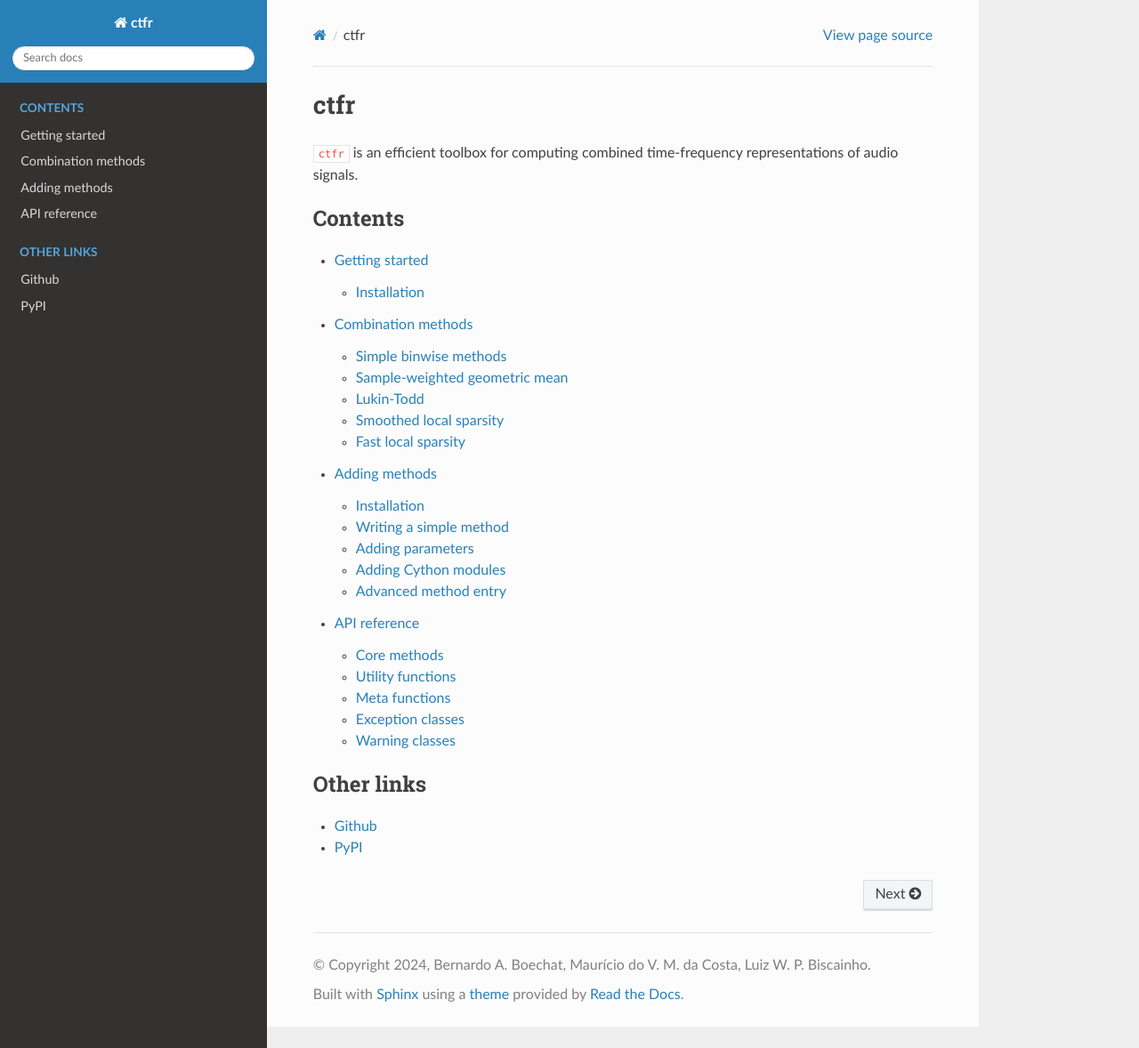
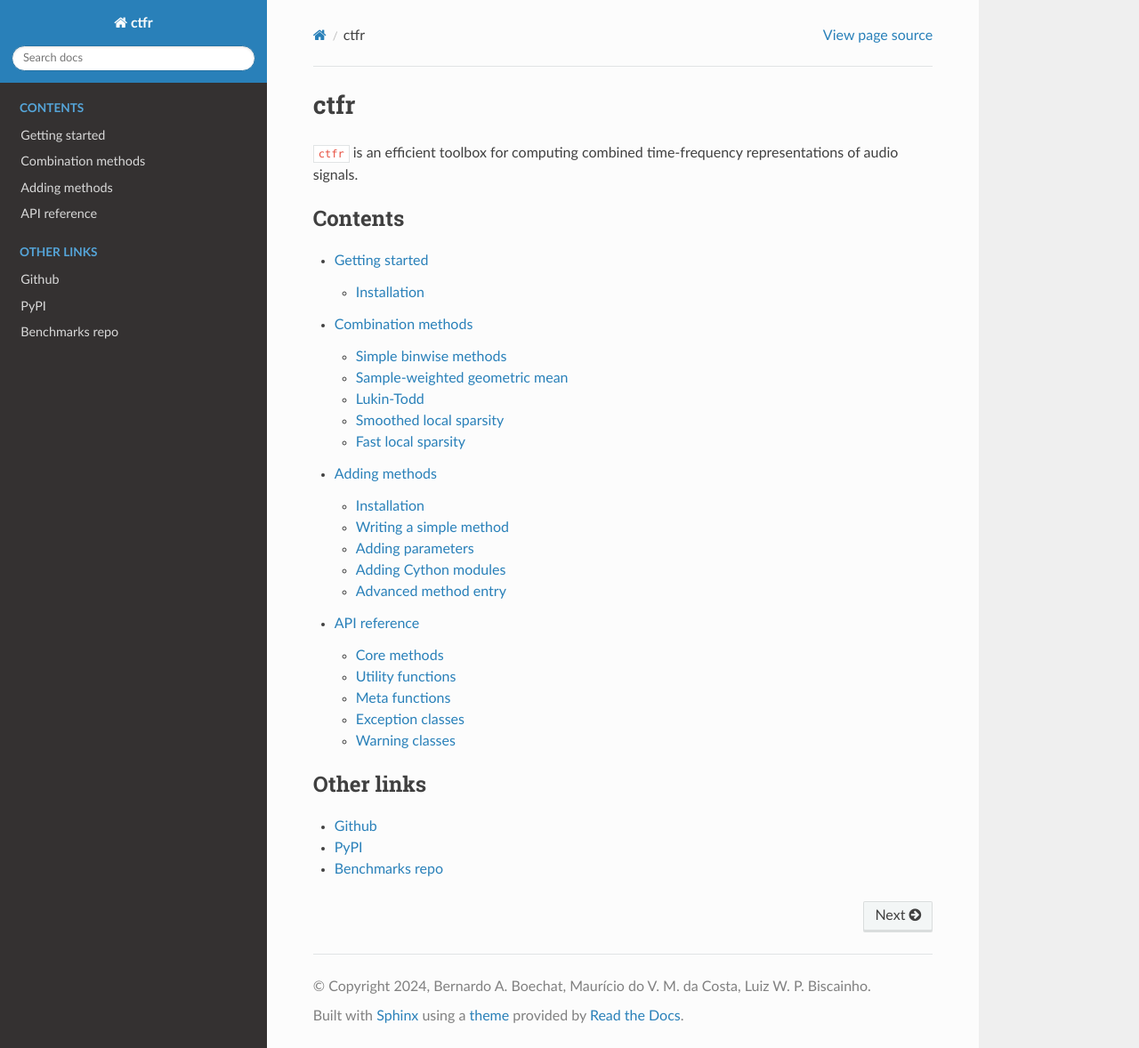
Before and after one commit to b-boechat/ctfr, a Sphinx documentation site: the page built from docs/index.rst, in a window 1280 px wide and 1178 px high. Shown: the whole window at 89% size. Built offline with Sphinx 7.4.7 and the Read the Docs theme 3.1.0, drawn with Linux system fonts in a browser that asks for light colours; formulas are drawn with MathJax 3; pages that are not in the unit, such as notebooks, are missing from menus.

Commit message:
Update docs with benchmarks repo.

```diff
--- a/docs/index.rst
+++ b/docs/index.rst
@@ -25,3 +25,4 @@ ctfr
 
    Github <https://github.com/b-boechat/ctfr>
    PyPI <https://pypi.org/project/ctfr/>
+   Benchmarks repo <https://github.com/b-boechat/ctfr_benchmarks>
```
